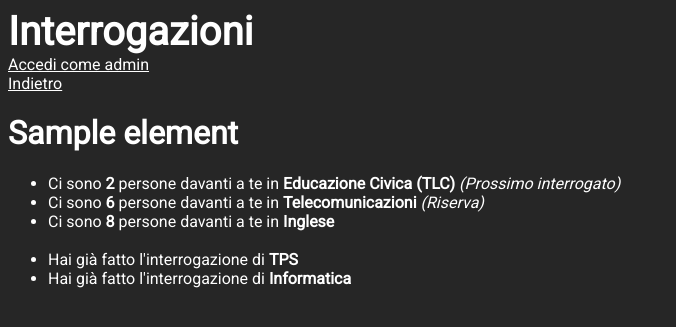
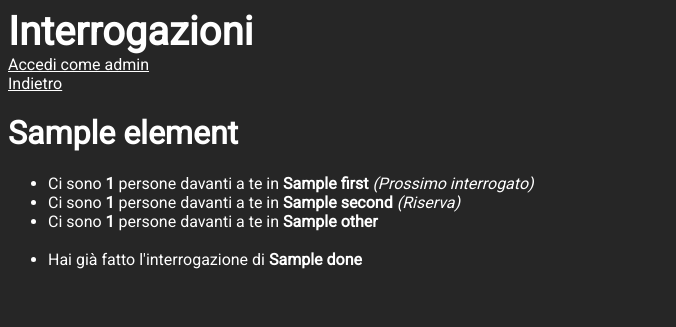
Before and after one commit to Trinitrotoluenisti/interrogazioni, a Flask app: template application/templates/element.html in a window 1280 px wide. Shown: the top 327 px of the page, without its empty margins (0-676 px from the left). Run offline with Flask 2, Linux system fonts and the light colour scheme; the template is opened without the code that fills it: most values are stand-ins (such as "Sample title", 1, 10 or a date in 2020); parts of the project's set-up code (start-up, migrations or seed data) failed here and were passed over.

Commit message:
Created element dashboard

```diff
--- a/application/templates/element.html
+++ b/application/templates/element.html
@@ -5,13 +5,22 @@
     <h1>{{ element['name'] }}</h1>
 
     <ul>
-        <li>Ci sono <b>2</b> persone davanti a te in <b>Educazione Civica (TLC)</b> <i>(Prossimo interrogato)</i></li>
-        <li>Ci sono <b>6</b> persone davanti a te in <b>Telecomunicazioni</b> <i>(Riserva)</i></li>
-        <li>Ci sono <b>8</b> persone davanti a te in <b>Inglese</b></li>
+        {% for l in dashboard['first'] %}
+            <li>Ci sono <b>{{ l[0] }}</b> persone davanti a te in <b>{{ l[1] }}</b> <i>(Prossimo interrogato)</i></li>
+        {% endfor %}
+
+        {% for l in dashboard['second'] %}
+            <li>Ci sono <b>{{ l[0] }}</b> persone davanti a te in <b>{{ l[1] }}</b> <i>(Riserva)</i></li>
+        {% endfor %}
+
+        {% for l in dashboard['other'] %}
+            <li>Ci sono <b>{{ l[0] }}</b> persone davanti a te in <b>{{ l[1] }}</b></li>
+        {% endfor %}
 
         <br>
 
-        <li>Hai già fatto l'interrogazione di <b>TPS</b></li>
-        <li>Hai già fatto l'interrogazione di <b>Informatica</b></li>
+        {% for l in dashboard['done'] %}
+            <li>Hai già fatto l'interrogazione di <b>{{ l[1] }}</b></li>
+        {% endfor %}
     </ul>
 {% endblock %}
--- a/application/templates/options.html
+++ b/application/templates/options.html
@@ -5,6 +5,6 @@
     <h1>{{ prompt }}</h1>
 
     {% for o in options %}
-        <div class="link" onclick="location+='/{{ o['id'] }}'">{{ o['name'] }}</div>
+        <a href="{{ path }}/{{ o['id'] }}">{{ o['name'] }}</a>
     {% endfor %}
 {% endblock %}
--- a/run.py
+++ b/run.py
@@ -1,4 +1,4 @@
 from application import app
 
 
-app.run(host='0.0.0.0', port=8888, debug=True)
+app.run(host='0.0.0.0', port=8080, debug=True)
```
Also changed, not shown: application/data.py (+28 -4 lines), application/routes.py (+7 -4 lines).
